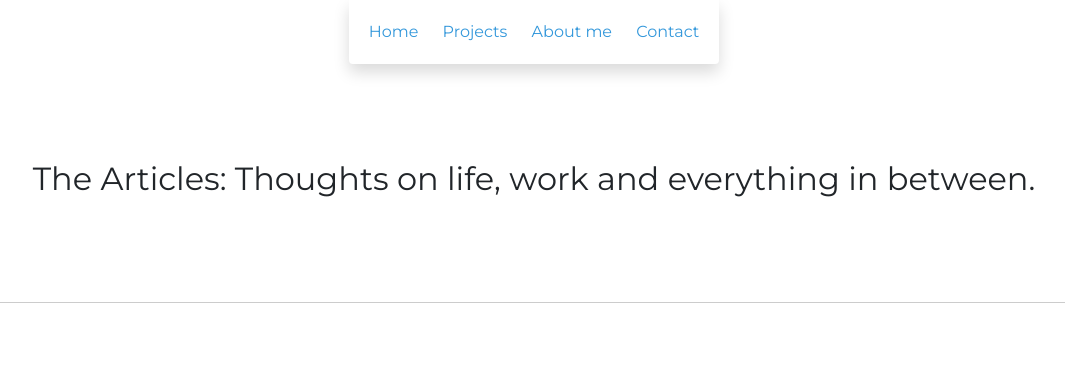
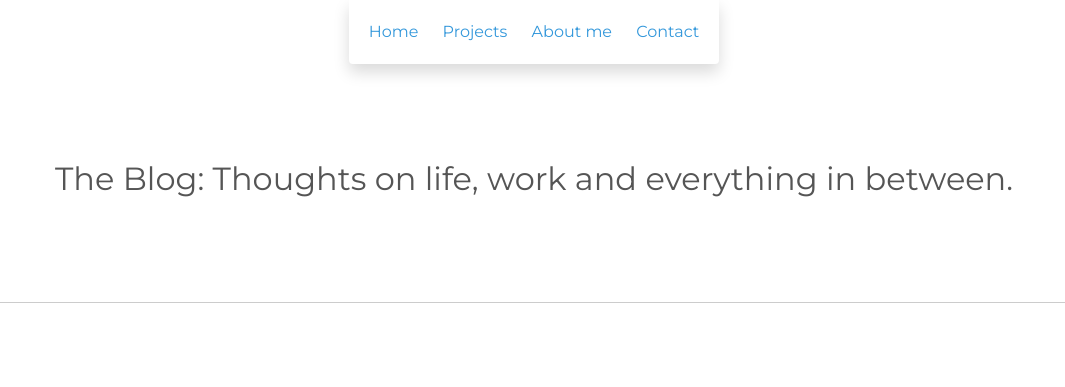
Before and after one commit to rajputvishal/rajputvishal.github.io, a website: page index.htm in a window 1280 px wide. Shown: the top 387 px of the page, without its empty margins (106-1171 px from the left). Drawn offline with nearby package versions, Linux system fonts and the light colour scheme; a script that the page names is missing.

Commit message:
Added meta tags and color of the body

```diff
--- a/css/articles.css
+++ b/css/articles.css
@@ -10,6 +10,7 @@
 
 #app {
     font-family: 'Montserrat', sans-serif;
+    color: #555;
 }
 header {
     position: relative;
--- a/index.htm
+++ b/index.htm
@@ -9,6 +9,13 @@
         <link rel="stylesheet" href="libs/font-awesome/css/font-awesome.min.css">
         <script src="https://cdn.jsdelivr.net/npm/vue"></script>
         <script src="./js/components.js"></script>
+        <title>Vishal Rajput's Blog </title>
+        <meta property="og:locale" content="en_US">
+        <meta property="og:type" content="website">
+        <meta property="og:title" content="Vishal rajput's blog on frontend developement gadgets, work, life and everything else">
+        <meta property="og:description" content="Get information on frontend development, gadgets, work, life and everything else">
+        <meta property="og:url" content="https:/vi5halrajput.com/">
+        <meta name="description" content="Get information on frontend development, gadgets, work, life and everything else">
     </head>
     <body>
         <div id = "app" class="container-fluid">
@@ -20,7 +27,7 @@
             <div class="row justify-content-center">
                 <div class="article-head">
                     <h1 class="text-center">
-                        The Articles: Thoughts on life, work and everything in between.
+                        The Blog: Thoughts on life, work and everything in between.
                     </h1>
                 </div>
             </div>
```
